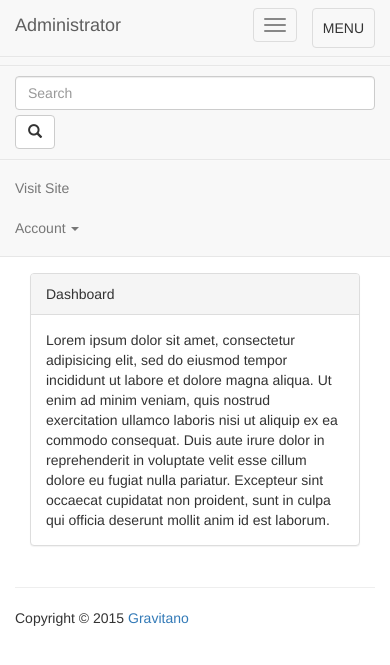
After one commit to HasithaAthukorala/bankUI, a PHP site: page /bank/dashboard.php in a window 390 px wide, after a click on "Toggle navigation". The commit adds this page. Shown: the top 665 px of the page. Run offline with PHP 8.4, Linux system fonts and the light colour scheme; the visitor is signed in with stand-in values (Sample User, id 1); data that the repository does not hold is empty; some libraries are stand-ins or nearby versions.

Commit message:
Added dashboard

```diff
--- a/class/Customer.php
+++ b/class/Customer.php
@@ -6,7 +6,7 @@
  * Time: 7:58 PM
  */
 
-include_once "../class/dbcontroller.php";
+include_once "dbcontroller.php";
 
 class Customer
 {
@@ -40,4 +40,17 @@ class Customer
 
         return $this->results;
     }
+
+    public function fetchCustomer($userID)
+    {
+        $userID = $this->dbcontroller->connectDB()->real_escape_string($userID);
+        $query = "SELECT * FROM `UserLogin` WHERE `username` = '{$username}' AND `passsword` = MD5('{$password}')";
+        $this->results = $this->dbcontroller->checkExistance($query);
+
+
+        return $this->results;
+    }
+
+
+
 }
--- /dev/null
+++ b/css/dashboard.css
@@ -0,0 +1,341 @@
+h1.page-header {
+    margin-top: -5px;
+}
+
+.sidebar {
+    padding-left: 0;
+}
+
+.main-container {
+    background: #FFF;
+    padding-top: 15px;
+    margin-top: -20px;
+}
+
+.footer {
+    width: 100%;
+}
+
+:focus {
+    outline: none;
+}
+
+.side-menu {
+    position: relative;
+    width: 100%;
+    height: 100%;
+    background-color: #f8f8f8;
+    border-right: 1px solid #e7e7e7;
+}
+.side-menu .navbar {
+    border: none;
+}
+.side-menu .navbar-header {
+    width: 100%;
+    border-bottom: 1px solid #e7e7e7;
+}
+.side-menu .navbar-nav .active a {
+    background-color: transparent;
+    margin-right: -1px;
+    border-right: 5px solid #e7e7e7;
+}
+.side-menu .navbar-nav li {
+    display: block;
+    width: 100%;
+    border-bottom: 1px solid #e7e7e7;
+}
+.side-menu .navbar-nav li a {
+    padding: 15px;
+}
+.side-menu .navbar-nav li a .glyphicon {
+    padding-right: 10px;
+}
+.side-menu #dropdown {
+    border: 0;
+    margin-bottom: 0;
+    border-radius: 0;
+    background-color: transparent;
+    box-shadow: none;
+}
+.side-menu #dropdown .caret {
+    float: right;
+    margin: 9px 5px 0;
+}
+.side-menu #dropdown .indicator {
+    float: right;
+}
+.side-menu #dropdown > a {
+    border-bottom: 1px solid #e7e7e7;
+}
+.side-menu #dropdown .panel-body {
+    padding: 0;
+    background-color: #f3f3f3;
+}
+.side-menu #dropdown .panel-body .navbar-nav {
+    width: 100%;
+}
+.side-menu #dropdown .panel-body .navbar-nav li {
+    padding-left: 15px;
+    border-bottom: 1px solid #e7e7e7;
+}
+.side-menu #dropdown .panel-body .navbar-nav li:last-child {
+    border-bottom: none;
+}
+.side-menu #dropdown .panel-body .panel > a {
+    margin-left: -20px;
+    padding-left: 35px;
+}
+.side-menu #dropdown .panel-body .panel-body {
+    margin-left: -15px;
+}
+.side-menu #dropdown .panel-body .panel-body li {
+    padding-left: 30px;
+}
+.side-menu #dropdown .panel-body .panel-body li:last-child {
+    border-bottom: 1px solid #e7e7e7;
+}
+.side-menu #search-trigger {
+    background-color: #f3f3f3;
+    border: 0;
+    border-radius: 0;
+    position: absolute;
+    top: 0;
+    right: 0;
+    padding: 15px 18px;
+}
+.side-menu .brand-name-wrapper {
+    min-height: 50px;
+}
+.side-menu .brand-name-wrapper .navbar-brand {
+    display: block;
+}
+.side-menu #search {
+    position: relative;
+    z-index: 1000;
+}
+.side-menu #search .panel-body {
+    padding: 0;
+}
+.side-menu #search .panel-body .navbar-form {
+    padding: 0;
+    padding-right: 50px;
+    width: 100%;
+    margin: 0;
+    position: relative;
+    border-top: 1px solid #e7e7e7;
+}
+.side-menu #search .panel-body .navbar-form .form-group {
+    width: 100%;
+    position: relative;
+}
+.side-menu #search .panel-body .navbar-form input {
+    border: 0;
+    border-radius: 0;
+    box-shadow: none;
+    width: 100%;
+    height: 50px;
+}
+.side-menu #search .panel-body .navbar-form .btn {
+    position: absolute;
+    right: 0;
+    top: 0;
+    border: 0;
+    border-radius: 0;
+    background-color: #f3f3f3;
+    padding: 15px 18px;
+}
+/* Main body section */
+.side-body {
+    margin-left: 310px;
+}
+/* small screen */
+@media (max-width: 768px) {
+    .side-menu {
+        position: relative;
+        width: 100%;
+        height: 0;
+        border-right: 0;
+    }
+
+    .side-menu .navbar {
+        z-index: 999;
+        position: relative;
+        height: 0;
+        min-height: 0;
+        background-color:none !important;
+        border-color: none !important;
+    }
+    .side-menu .brand-name-wrapper .navbar-brand {
+        display: inline-block;
+    }
+    /* Slide in animation */
+    @-moz-keyframes slidein {
+        0% {
+            left: -300px;
+        }
+        100% {
+            left: 10px;
+        }
+    }
+    @-webkit-keyframes slidein {
+        0% {
+            left: -300px;
+        }
+        100% {
+            left: 10px;
+        }
+    }
+    @keyframes slidein {
+        0% {
+            left: -300px;
+        }
+        100% {
+            left: 10px;
+        }
+    }
+    @-moz-keyframes slideout {
+        0% {
+            left: 0;
+        }
+        100% {
+            left: -300px;
+        }
+    }
+    @-webkit-keyframes slideout {
+        0% {
+            left: 0;
+        }
+        100% {
+            left: -300px;
+        }
+    }
+    @keyframes slideout {
+        0% {
+            left: 0;
+        }
+        100% {
+            left: -300px;
+        }
+    }
+    /* Slide side menu*/
+    /* Add .absolute-wrapper.slide-in for scrollable menu -> see top comment */
+    .side-menu-container > .navbar-nav.slide-in {
+        -moz-animation: slidein 300ms forwards;
+        -o-animation: slidein 300ms forwards;
+        -webkit-animation: slidein 300ms forwards;
+        animation: slidein 300ms forwards;
+        -webkit-transform-style: preserve-3d;
+        transform-style: preserve-3d;
+    }
+    .side-menu-container > .navbar-nav {
+        /* Add position:absolute for scrollable menu -> see top comment */
+        position: fixed;
+        left: -300px;
+        width: 300px;
+        top: 43px;
+        height: 100%;
+        border-right: 1px solid #e7e7e7;
+        background-color: #f8f8f8;
+        overflow: auto;
+        -moz-animation: slideout 300ms forwards;
+        -o-animation: slideout 300ms forwards;
+        -webkit-animation: slideout 300ms forwards;
+        animation: slideout 300ms forwards;
+        -webkit-transform-style: preserve-3d;
+        transform-style: preserve-3d;
+    }
+    @-moz-keyframes bodyslidein {
+        0% {
+            left: 0;
+        }
+        100% {
+            left: 300px;
+        }
+    }
+    @-webkit-keyframes bodyslidein {
+        0% {
+            left: 0;
+        }
+        100% {
+            left: 300px;
+        }
+    }
+    @keyframes bodyslidein {
+        0% {
+            left: 0;
+        }
+        100% {
+            left: 300px;
+        }
+    }
+    @-moz-keyframes bodyslideout {
+        0% {
+            left: 300px;
+        }
+        100% {
+            left: 0;
+        }
+    }
+    @-webkit-keyframes bodyslideout {
+        0% {
+            left: 300px;
+        }
+        100% {
+            left: 0;
+        }
+    }
+    @keyframes bodyslideout {
+        0% {
+            left: 300px;
+        }
+        100% {
+            left: 0;
+        }
+    }
+    /* Slide side body*/
+    .side-body {
+        margin-left: 5px;
+        margin-top: 70px;
+        position: relative;
+        -moz-animation: bodyslideout 300ms forwards;
+        -o-animation: bodyslideout 300ms forwards;
+        -webkit-animation: bodyslideout 300ms forwards;
+        animation: bodyslideout 300ms forwards;
+        -webkit-transform-style: preserve-3d;
+        transform-style: preserve-3d;
+    }
+    .body-slide-in {
+        -moz-animation: bodyslidein 300ms forwards;
+        -o-animation: bodyslidein 300ms forwards;
+        -webkit-animation: bodyslidein 300ms forwards;
+        animation: bodyslidein 300ms forwards;
+        -webkit-transform-style: preserve-3d;
+        transform-style: preserve-3d;
+    }
+    /* Hamburger */
+    .navbar-toggle-sidebar {
+        border: 0;
+        float: left;
+        padding: 18px;
+        margin: 0;
+        border-radius: 0;
+        background-color: #f3f3f3;
+    }
+    /* Search */
+    #search .panel-body .navbar-form {
+        border-bottom: 0;
+    }
+    #search .panel-body .navbar-form .form-group {
+        margin: 0;
+    }
+    .side-menu .navbar-header {
+        /* this is probably redundant */
+        position: fixed;
+        z-index: 3;
+        background-color: #f8f8f8;
+    }
+    /* Dropdown tweek */
+    #dropdown .panel-body .navbar-nav {
+        margin: 0;
+    }
+}
--- /dev/null
+++ b/dashboard.php
@@ -0,0 +1,181 @@
+<?php
+/**
+ * Created by PhpStorm.
+ * User: hasitha
+ * Date: 11/23/18
+ * Time: 7:34 PM
+ */
+session_start();
+include_once 'class/Customer.php';
+if(!isset($_SESSION['customer_id']))
+{
+    header('Location:index.php');
+    exit();
+}else{
+    $customer_id = $_SESSION['customer_id'];
+    $customer = new Customer();
+    $customer_det = $customer->fetchCustomer($customer_id);
+}
+
+?>
+<!DOCTYPE html>
+<html lang="en">
+<head>
+    <title>Login V1</title>
+    <meta charset="UTF-8">
+    <meta name="viewport" content="width=device-width, initial-scale=1">
+
+
+    <!--===============================================================================================-->
+</head>
+<body>
+<!------ Include the above in your HEAD tag ---------->
+
+<nav class="navbar navbar-default navbar-static-top">
+    <div class="container-fluid">
+        <!-- Brand and toggle get grouped for better mobile display -->
+        <div class="navbar-header">
+            <button type="button" class="navbar-toggle navbar-toggle-sidebar collapsed">
+                MENU
+            </button>
+            <button type="button" class="navbar-toggle collapsed" data-toggle="collapse" data-target="#bs-example-navbar-collapse-1">
+                <span class="sr-only">Toggle navigation</span>
+                <span class="icon-bar"></span>
+                <span class="icon-bar"></span>
+                <span class="icon-bar"></span>
+            </button>
+            <a class="navbar-brand" href="#">
+                Administrator
+            </a>
+        </div>
+
+        <!-- Collect the nav links, forms, and other content for toggling -->
+        <div class="collapse navbar-collapse" id="bs-example-navbar-collapse-1">
+            <form class="navbar-form navbar-left" method="GET" role="search">
+                <div class="form-group">
+                    <input type="text" name="q" class="form-control" placeholder="Search">
+                </div>
+                <button type="submit" class="btn btn-default"><i class="glyphicon glyphicon-search"></i></button>
+            </form>
+            <ul class="nav navbar-nav navbar-right">
+                <li><a href="http://www.pingpong-labs.com" target="_blank">Visit Site</a></li>
+                <li class="dropdown ">
+                    <a href="#" class="dropdown-toggle" data-toggle="dropdown" role="button" aria-expanded="false">
+                        Account
+                        <span class="caret"></span></a>
+                    <ul class="dropdown-menu" role="menu">
+                        <li class="dropdown-header">SETTINGS</li>
+                        <li class=""><a href="#">Other Link</a></li>
+                        <li class=""><a href="#">Other Link</a></li>
+                        <li class=""><a href="#">Other Link</a></li>
+                        <li class="divider"></li>
+                        <li><a href="logout.php">Logout</a></li>
+                    </ul>
+                </li>
+            </ul>
+        </div><!-- /.navbar-collapse -->
+    </div><!-- /.container-fluid -->
+</nav>  	<div class="container-fluid main-container">
+    <div class="col-md-2 sidebar">
+        <div class="row">
+            <!-- uncomment code for absolute positioning tweek see top comment in css -->
+            <div class="absolute-wrapper"> </div>
+            <!-- Menu -->
+            <div class="side-menu">
+                <nav class="navbar navbar-default" role="navigation">
+                    <!-- Main Menu -->
+                    <div class="side-menu-container">
+                        <ul class="nav navbar-nav">
+                            <li class="active"><a href="#"><span class="glyphicon glyphicon-dashboard"></span> Dashboard</a></li>
+                            <li><a href="#"><span class="glyphicon glyphicon-plane"></span> Active Link</a></li>
+                            <li><a href="#"><span class="glyphicon glyphicon-cloud"></span> Link</a></li>
+
+                            <!-- Dropdown-->
+                            <li class="panel panel-default" id="dropdown">
+                                <a data-toggle="collapse" href="#dropdown-lvl1">
+                                    <span class="glyphicon glyphicon-user"></span> Sub Level <span class="caret"></span>
+                                </a>
+
+                                <!-- Dropdown level 1 -->
+                                <div id="dropdown-lvl1" class="panel-collapse collapse">
+                                    <div class="panel-body">
+                                        <ul class="nav navbar-nav">
+                                            <li><a href="#">Link</a></li>
+                                            <li><a href="#">Link</a></li>
+                                            <li><a href="#">Link</a></li>
+
+                                            <!-- Dropdown level 2 -->
+                                            <li class="panel panel-default" id="dropdown">
+                                                <a data-toggle="collapse" href="#dropdown-lvl2">
+                                                    <span class="glyphicon glyphicon-off"></span> Sub Level <span class="caret"></span>
+                                                </a>
+                                                <div id="dropdown-lvl2" class="panel-collapse collapse">
+                                                    <div class="panel-body">
+                                                        <ul class="nav navbar-nav">
+                                                            <li><a href="#">Link</a></li>
+                                                            <li><a href="#">Link</a></li>
+                                                            <li><a href="#">Link</a></li>
+                                                        </ul>
+                                                    </div>
+                                                </div>
+                                            </li>
+                                        </ul>
+                                    </div>
+                                </div>
+                            </li>
+
+                            <li><a href="#"><span class="glyphicon glyphicon-signal"></span> Link</a></li>
+
+                        </ul>
+                    </div><!-- /.navbar-collapse -->
+                </nav>
+
+            </div>
+        </div>  		</div>
+    <div class="col-md-10 content">
+        <div class="panel panel-default">
+            <div class="panel-heading">
+                Dashboard
+            </div>
+            <div class="panel-body">
+                Lorem ipsum dolor sit amet, consectetur adipisicing elit, sed do eiusmod
+                tempor incididunt ut labore et dolore magna aliqua. Ut enim ad minim veniam,
+                quis nostrud exercitation ullamco laboris nisi ut aliquip ex ea commodo
+                consequat. Duis aute irure dolor in reprehenderit in voluptate velit esse
+                cillum dolore eu fugiat nulla pariatur. Excepteur sint occaecat cupidatat non
+                proident, sunt in culpa qui officia deserunt mollit anim id est laborum.
+            </div>
+        </div>
+    </div>
+    <footer class="pull-left footer">
+        <p class="col-md-12">
+        <hr class="divider">
+        Copyright &COPY; 2015 <a href="http://www.pingpong-labs.com">Gravitano</a>
+        </p>
+    </footer>
+</div>
+<script src="vendor/jquery/jquery-3.2.1.min.js"></script>
+<!--===============================================================================================-->
+<script src="vendor/bootstrap/js/popper.js"></script>
+<script src="vendor/bootstrap/js/bootstrap.min.js"></script>
+<!--===============================================================================================-->
+<script src="vendor/select2/select2.min.js"></script>
+<!--===============================================================================================-->
+<script src="vendor/tilt/tilt.jquery.min.js"></script>
+<script>
+    $('.js-tilt').tilt({
+        scale: 1.1
+    })
+</script>
+<script src="vendor/jquery.js"></script>
+<script src="vendor/bootstrap.min.js"></script>
+<script src="vendor/bootstrap-notify/bootstrap-notify.min.js"></script>
+<script src="https://cdn.jsdelivr.net/npm/sweetalert2@7.26.10/dist/sweetalert2.all.min.js"></script>
+<script type="text/javascript" src="vendor/jquery.validate.min.js"></script>
+<link rel="stylesheet" type="text/css" href="css/dashboard.css">
+<script type="text/javascript" src="js/dashboard.js"></script>
+<link href="http://maxcdn.bootstrapcdn.com/bootstrap/3.3.0/css/bootstrap.min.css" rel="stylesheet" id="bootstrap-css">
+<script src="http://maxcdn.bootstrapcdn.com/bootstrap/3.3.0/js/bootstrap.min.js"></script>
+<script src="http://code.jquery.com/jquery-1.11.1.min.js"></script>
+</body>
+</html>
```
Also changed, not shown: index.php (+8 -10 lines), js/dashboard.js (added, +13 -0 lines), logout.php (added, +12 -0 lines).
